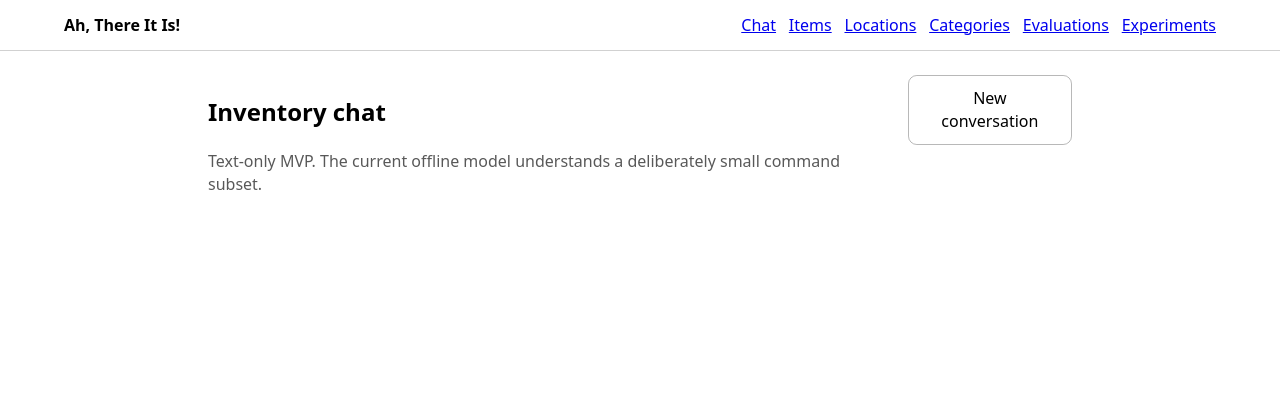
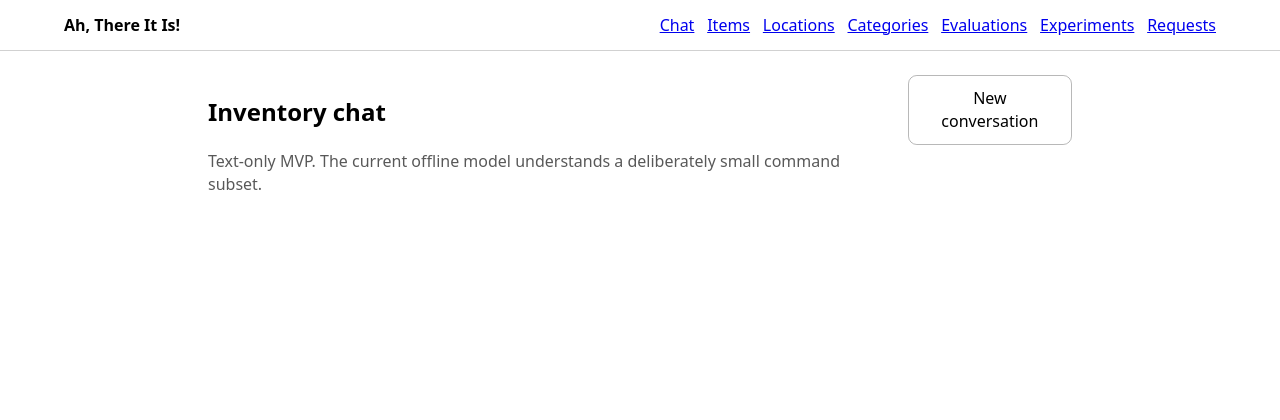
Before and after one commit to buzlet/ah-there-it-is, a FastAPI app: page / in a window 1280 px wide. Shown: the top 420 px of the page. Run offline with FastAPI, Linux system fonts and the light colour scheme.

Commit message:
web: link chat request operations

```diff
--- a/src/ah_there_it_is/web/templates/base.html
+++ b/src/ah_there_it_is/web/templates/base.html
@@ -16,6 +16,7 @@
       <a href="/categories">Categories</a>
       <a href="/evaluations">Evaluations</a>
       <a href="/experiments">Experiments</a>
+      <a href="/chat-requests">Requests</a>
     </nav>
   </header>
   <main class="page">
```
